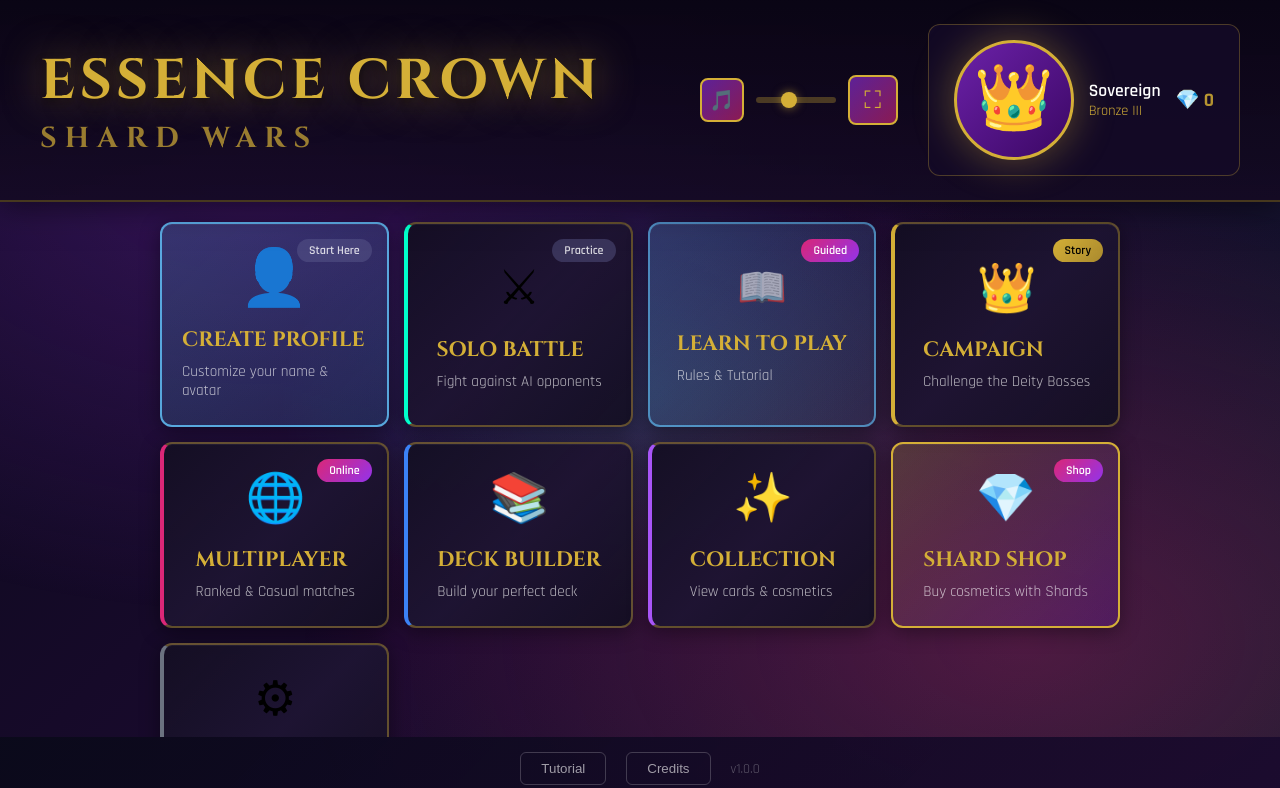
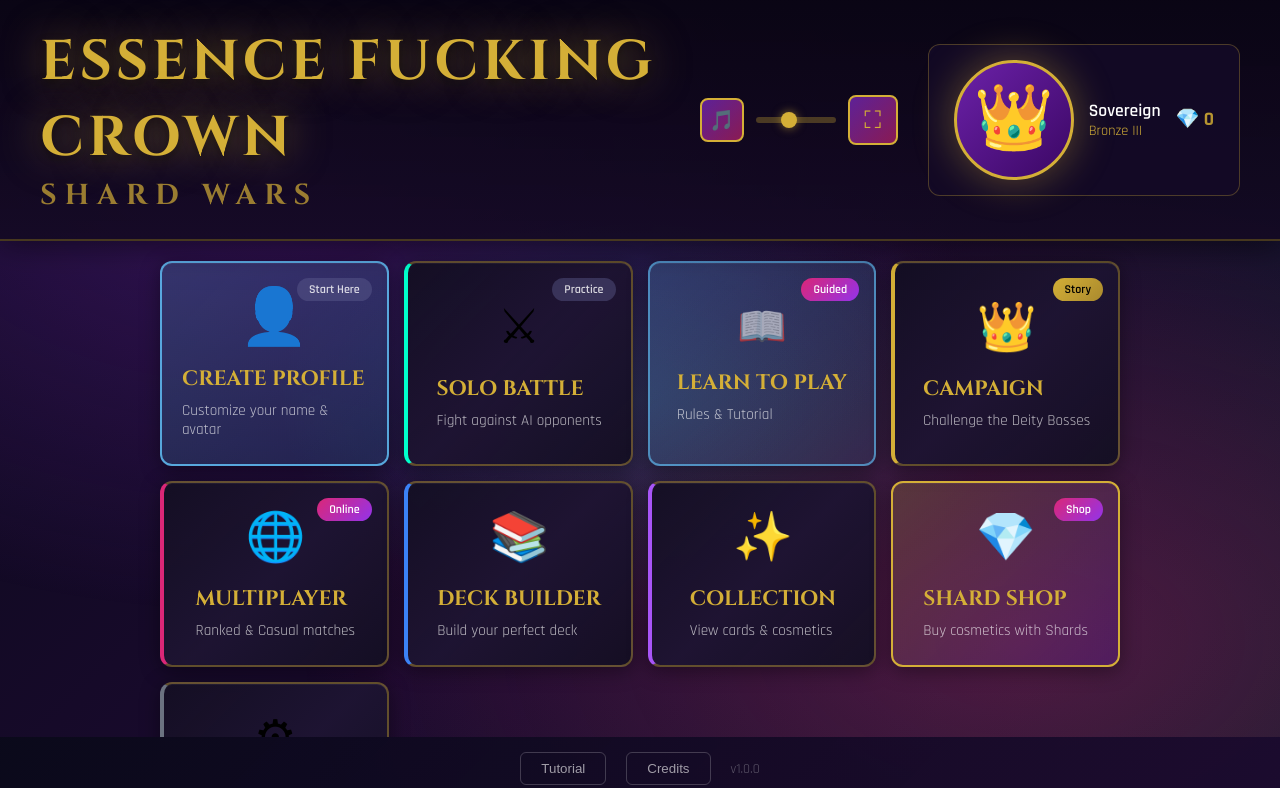
Before and after one commit to skyesoverlondon-alt/TRIAL-of-ESSENCE, a plain HTML site: page project-essence/index.html in a window 1280 px wide. Shown: the top 788 px of the page. Drawn offline with Linux system fonts and the light colour scheme.

Commit message:
Update index.html

```diff
--- a/project-essence/index.html
+++ b/project-essence/index.html
@@ -806,7 +806,7 @@
 
         <div class="menu-header">
             <div class="menu-logo">
-                <h1>ESSENCE CROWN</h1>
+                <h1>ESSENCE FUCKING CROWN</h1>
                 <h2>SHARD WARS</h2>
             </div>
             <div class="menu-controls">
```
